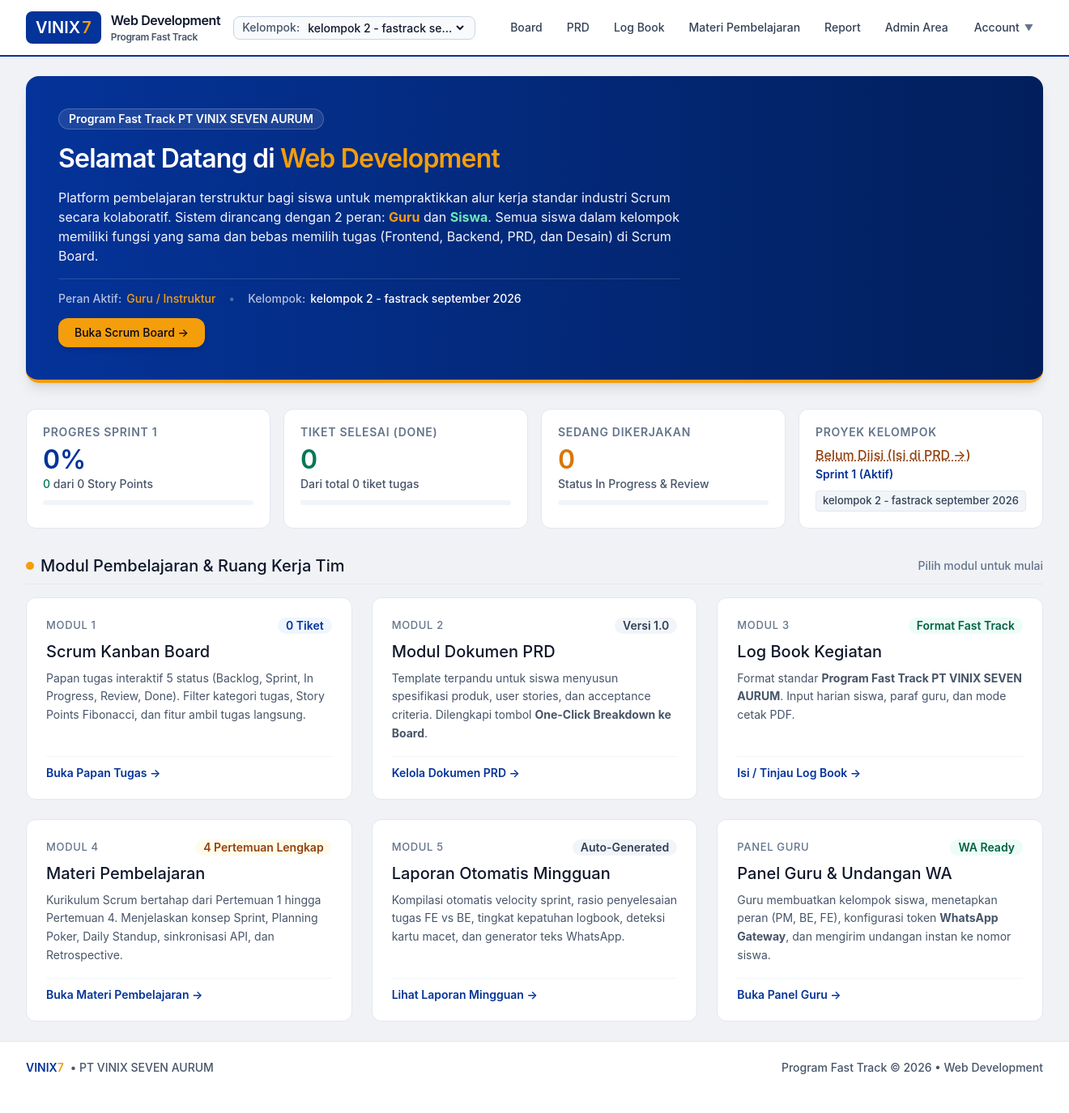
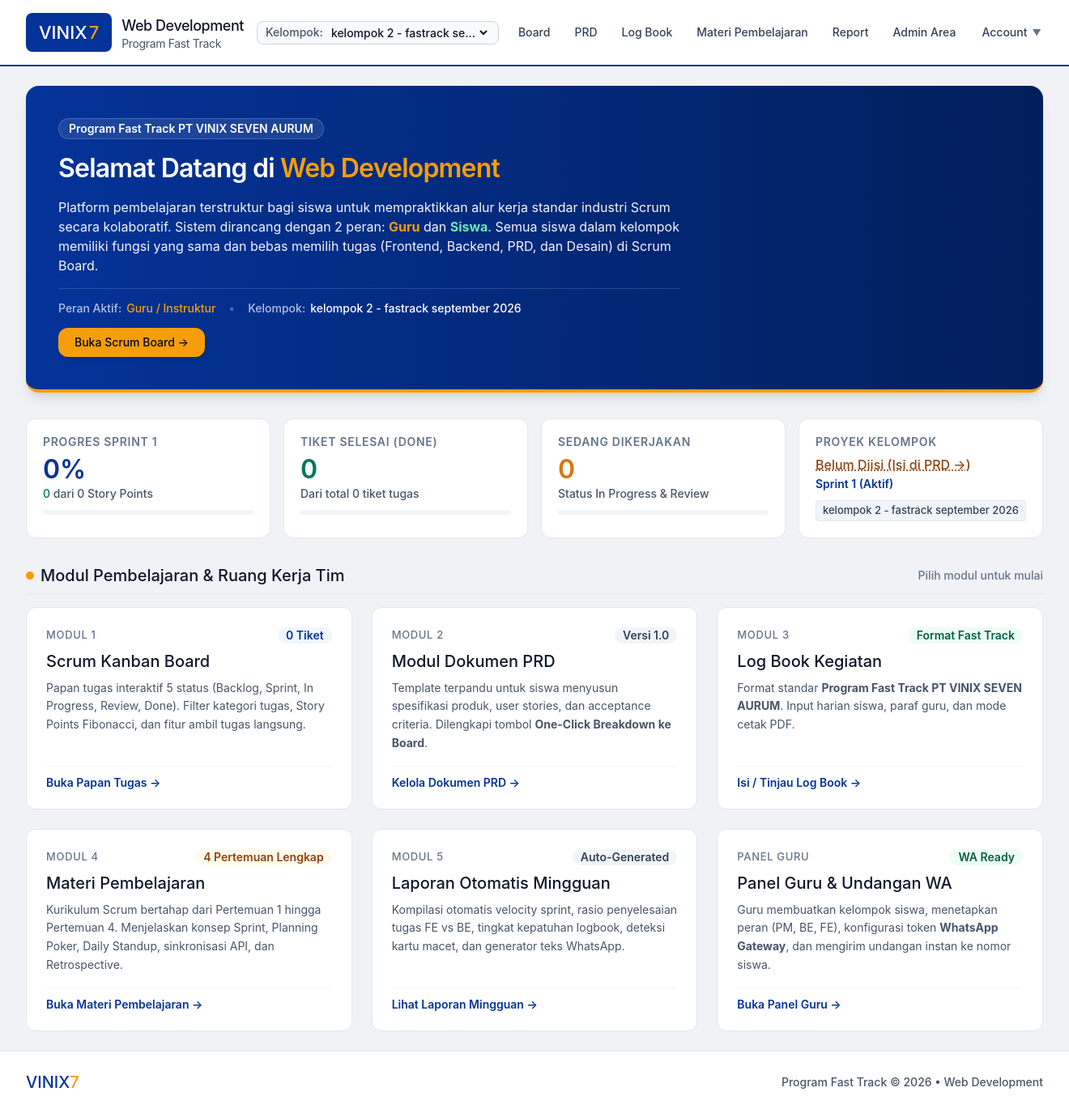
Before and after one commit to rendiya/portal-scrum, a PHP site: page /index.php in a window 1320 px wide. Shown: the whole page at 81% size. Before the commit the page ends 1327 px from the top, so only its background shows below. Run offline with PHP 8.4, Linux system fonts and the light colour scheme; the visitor is signed in with stand-in values (Sample User, id 1); data comes from the database, SQL or seed files in the repository; some libraries are stand-ins or nearby versions.

Commit message:
style(branding): enlarge top navbar logo and use clean logo without text in footer

```diff
--- a/includes/footer.php
+++ b/includes/footer.php
@@ -172,12 +172,15 @@
 
     <!-- Footer -->
     <footer class="bg-white border-t border-slate-200 py-6 text-center text-xs text-slate-700 font-medium">
-        <div class="max-w-[1600px] mx-auto px-4 sm:px-6 lg:px-8 flex flex-col sm:flex-row items-center justify-between gap-2">
-            <div class="flex items-center gap-2">
-                <span class="font-black text-[#043399]">VINIX<span class="text-[#f59e0b]">7</span></span>
-                <span class="text-slate-600">• PT VINIX SEVEN AURUM</span>
+        <div class="max-w-[1600px] mx-auto px-4 sm:px-6 lg:px-8 flex flex-col sm:flex-row items-center justify-between gap-3">
+            <div class="flex items-center">
+                <?php if (file_exists(__DIR__ . '/../logo/LOGO VINIX.png')): ?>
+                    <img src="logo/LOGO VINIX.png" alt="VINIX7" class="h-10 sm:h-12 w-auto object-contain">
+                <?php else: ?>
+                    <span class="font-bold text-lg text-[#043399]">VINIX<span class="text-[#f59e0b]">7</span></span>
+                <?php endif; ?>
             </div>
-            <div class="text-slate-600">
+            <div class="text-slate-600 text-xs sm:text-sm">
                 Program Fast Track &copy; <?= date('Y') ?> • Web Development
             </div>
         </div>
--- a/includes/header.php
+++ b/includes/header.php
@@ -165,22 +165,22 @@ $currentPage = basename($_SERVER['PHP_SELF']);
     <!-- MAIN NAVBAR with VINIX7 Logo & Corporate Navy Border -->
     <header class="no-print bg-white border-b-2 border-[#043399] sticky top-0 z-40 shadow-xs">
         <div class="w-full max-w-[1600px] mx-auto px-3 sm:px-6 lg:px-8">
-            <div class="flex items-center justify-between min-h-[4rem] sm:min-h-[4.25rem] py-1.5 sm:py-2 gap-2">
+            <div class="flex items-center justify-between min-h-[4.5rem] sm:min-h-[5rem] py-2 sm:py-2.5 gap-3">
                 <!-- Brand / Logo -->
                 <div class="flex items-center gap-3 sm:gap-4 shrink-0">
-                    <a href="index.php" class="flex items-center gap-2.5 sm:gap-3 group shrink-0">
+                    <a href="index.php" class="flex items-center gap-3 group shrink-0">
                         <?php if (file_exists(__DIR__ . '/../logo/LOGO VINIX.png')): ?>
-                            <img src="logo/LOGO VINIX.png" alt="VINIX7" class="h-10 sm:h-12 w-auto object-contain">
+                            <img src="logo/LOGO VINIX.png" alt="VINIX7" class="h-14 sm:h-16 w-auto object-contain">
                         <?php else: ?>
-                            <div class="h-10 px-3 bg-[#043399] text-white font-black text-lg rounded-lg flex items-center justify-center">
+                            <div class="h-12 px-4 bg-[#043399] text-white font-bold text-xl rounded-lg flex items-center justify-center">
                                 VINIX<span class="text-[#f59e0b] ml-0.5">7</span>
                             </div>
                         <?php endif; ?>
                         <div>
-                            <span class="text-sm sm:text-base font-black tracking-tight text-slate-900 leading-tight block whitespace-nowrap">
+                            <span class="text-base sm:text-lg font-bold tracking-tight text-slate-900 leading-tight block whitespace-nowrap">
                                 Web Development
                             </span>
-                            <span class="block text-[10px] sm:text-[11px] text-slate-600 font-semibold tracking-tight whitespace-nowrap">
+                            <span class="block text-xs text-slate-600 font-normal tracking-tight whitespace-nowrap">
                                 Program Fast Track
                             </span>
                         </div>
```
Also changed, not shown: login.php (+8 -2 lines).
